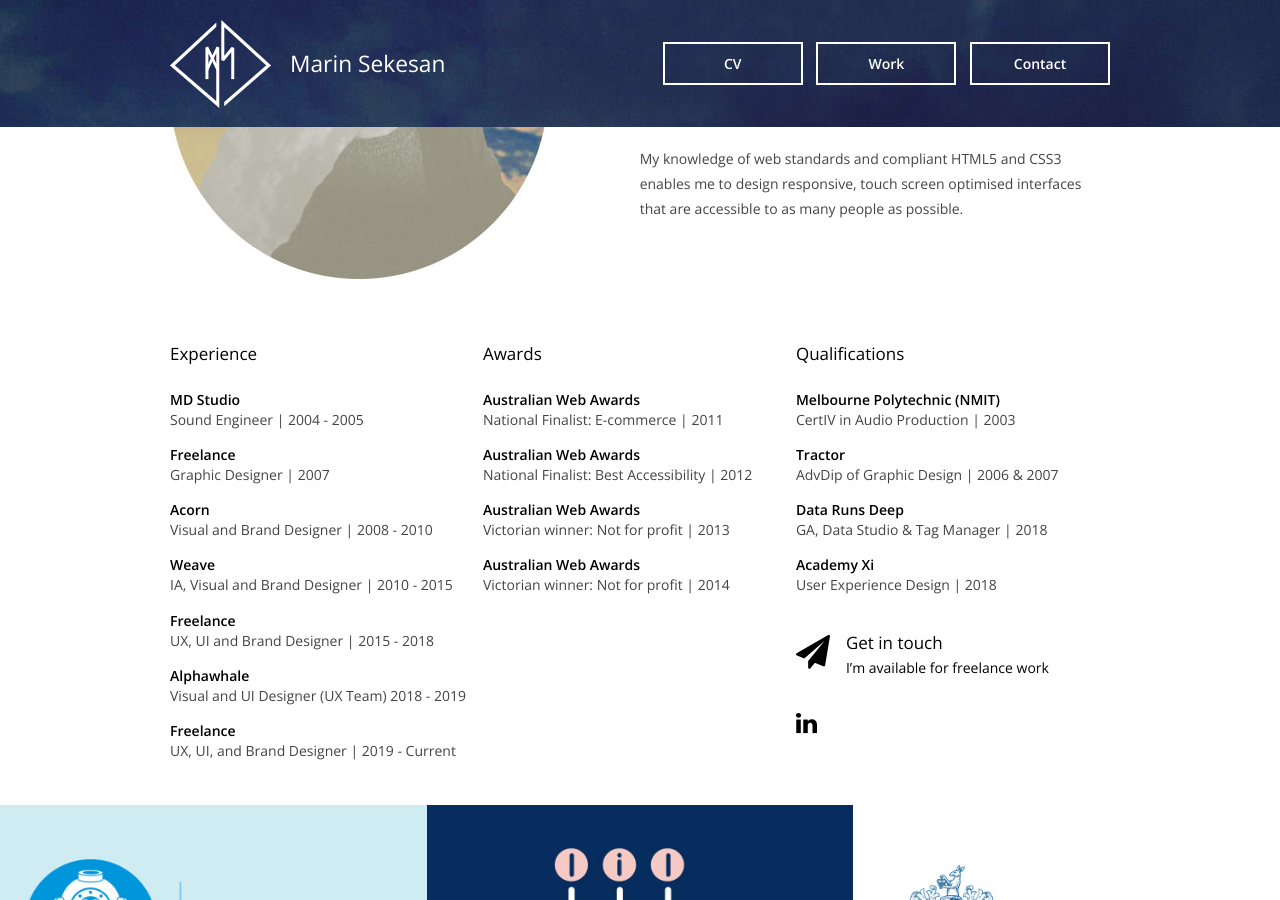
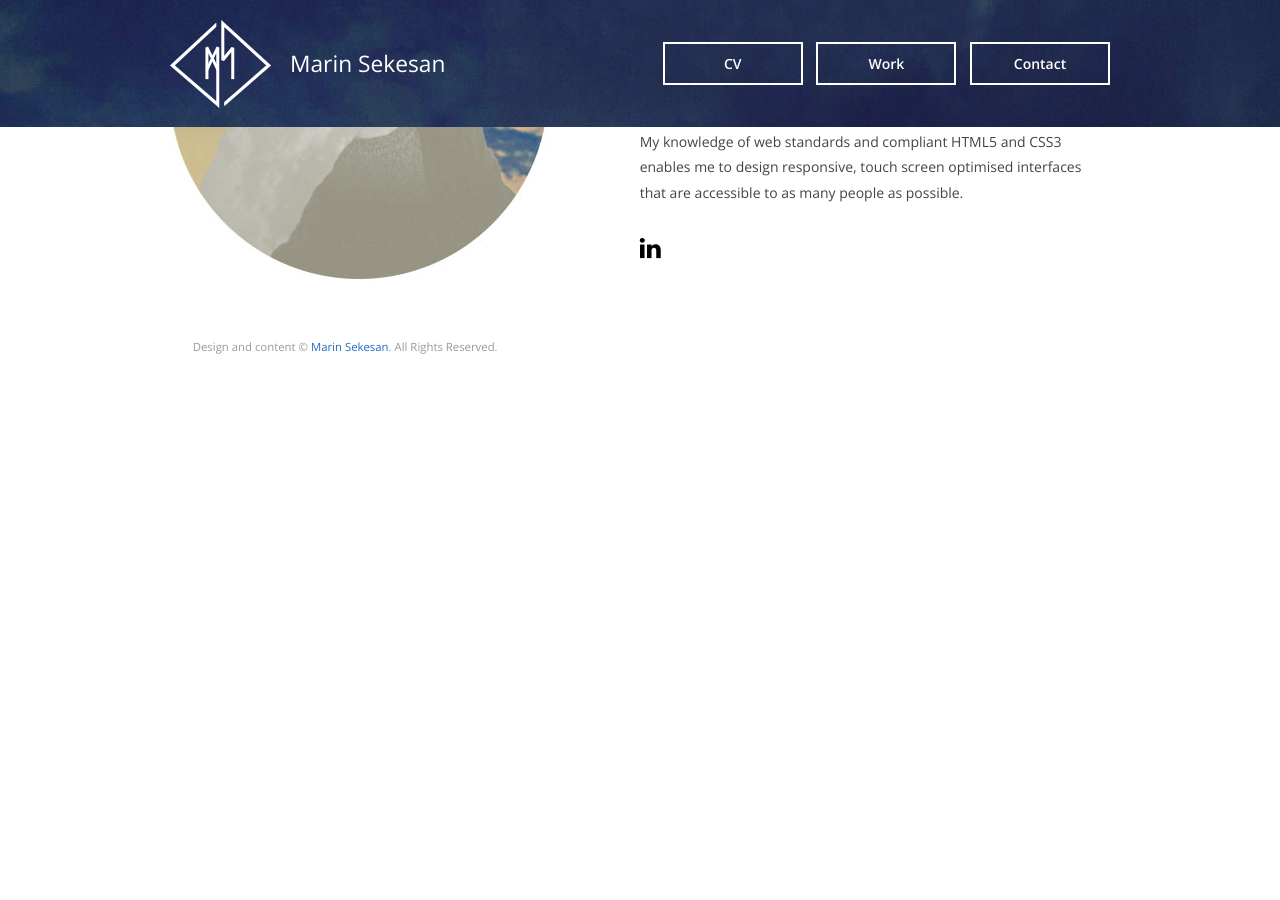
Before and after one commit to marinulon/marinulon.github.io, a Jekyll site: the page built from index.html, in a window 1280 px wide and 900 px high, scrolled down 1029 px. Built offline with Jekyll 4.4.1, drawn with Linux system fonts in a browser that asks for light colours; nearby versions of some CDN libraries; Markdown is read by kramdown in place of the engine named in the settings; the list of posts is cut into pages by our own code; after the commit the page ends 1434 px from its top, so only the background shows below that.

Commit message:
Update index.html

```diff
--- a/index.html
+++ b/index.html
@@ -57,9 +57,8 @@
     <h2 class="intro__summary">I also play guitar in a band called <a href="http://kalacoma.com" target="_blank">Kalacoma</a>, build my own effects pedals, love vintage instruments, pizza and formula one.</h2>
 
     <p class="intro__nav">
-      <a href="#cv" class="nav-item is-scroll nav-item--big first">CV</a>
-      <a href="#work" class="nav-item is-scroll nav-item--big">Work</a>
-      <a href="mailto:me@marinsekesan.com" class="nav-item nav-item--big last">Contact</a>
+      <a href="#cv" class="nav-item is-scroll nav-item--big first">Bio</a>
+      <a href="https://www.linkedin.com/in/marinsekesan/" class="nav-item nav-item--big last">Contact</a>
     </p>
 
   </section>
@@ -68,7 +67,7 @@
 
     <section class="cv">
 
-      <h2 id="cv" class="h">CV</h2>
+      <h2 id="cv" class="h">Bio</h2>
 
       <div class="cv--img">
 
@@ -83,106 +82,14 @@
 
         <p>My knowledge of web standards and compliant HTML5 and CSS3 enables me to design responsive, touch screen optimised interfaces that are accessible to as many people as possible.</p>
 
-      </div>
+         <div class="social">
 
-
-      <div class="cv--exp">
-
-        <h3>Experience</h3>
-
-        <h4>MD Studio</h4>
-        <p>Sound Engineer | 2004 - 2005</p>
-
-        <h4>Freelance</h4>
-        <p>Graphic Designer | 2007</p>
-
-        <h4>Acorn</h4>
-        <p>Visual and Brand Designer | 2008 - 2010</p>
-
-        <h4>Weave</h4>
-        <p>IA, Visual and Brand Designer  | 2010 - 2015</p>
-
-        <h4>Freelance</h4>
-        <p>UX, UI and Brand Designer | 2015 - 2018</p>
-
-        <h4>Alphawhale</h4>
-        <p>Visual and UI Designer (UX Team)  2018 - 2019</p>
-
-        <h4>Freelance</h4>
-        <p>UX, UI, and Brand Designer | 2019 - Current</p>
-
-      </div>
-      <div class="cv--awards">
-
-        <h3>Awards</h3>
-        <h4>Australian Web Awards</h4>
-        <p>National Finalist: E-commerce | 2011</p>
-
-        <h4>Australian Web Awards</h4>
-        <p>National Finalist: Best Accessibility | 2012</p>
-
-        <h4>Australian Web Awards</h4>
-        <p>Victorian winner: Not for profit | 2013</p>
-
-        <h4>Australian Web Awards</h4>
-        <p>Victorian winner: Not for profit | 2014</p>
-
-      </div>
-      <div class="cv--quals">
-
-        <h3>Qualifications</h3>
-
-        <h4>Melbourne Polytechnic (NMIT)</h4>
-        <p>CertIV in Audio Production | 2003</p>
-
-        <h4>Tractor</h4>
-        <p>AdvDip of Graphic Design | 2006 &amp; 2007</p>
-
-        <h4>Data Runs Deep</h4>
-        <p>GA, Data Studio & Tag Manager | 2018</p>
-
-        <h4>Academy Xi</h4>
-        <p>User Experience Design | 2018</p>
-
-        <div class="contact">
-          <a href="mailto:me@marinsekesan.com">
-            <h3 id="contact"><i class="fa fa-paper-plane"></i> Get in touch</h3>
-            <p>I’m available for freelance work</p>
-          </a>
-        </div>
-
-        <div class="social">
-          <!-- <a href="http://twitter.com/marinsekesan" class="fa fa-twitter" target="_blank"><i class="h">Twitter</i></a>
-          <a href="http://twitter.com/marinulon" class="fa fa-behance" target="_blank"><i class="h">Behance</i></a>
-          <a href="http://instagram.com/marinsekesan" class="fa fa-instagram" target="_blank"><i class="h">Instagram</i></a> -->
           <a href="http://au.linkedin.com/in/marinsekesan" class="fa fa-linkedin" target="_blank"><i class="h">LinkedIn</i></a>
         </div>
-
       </div>
 
     </section>
 
-    <section class="work">
-
-      <h2 id="work" class="h">Work</h2>
-
-      <ul class="folio">
-        {% for post in site.posts %}<li
-          class="folio__item"
-          style="background-image:url({{ site.url }}/assets/{{ post.file_name }})">
-
-          <a href="{{ post.url }}">{{ post.title }}</a>
-
-        </li>{% endfor %}
-      </ul>
-
-    </section>
-
-    <section class="work--expanded">
-      <div class="work--expanded__collapse collapse-top" title="close">x</div>
-      <div class="work--expanded__content"></div>
-      <div class="work--expanded__collapse collapse-bottom" title="close">close</div>
-    </section>
 
     <footer role="contentinfo">
 
```
